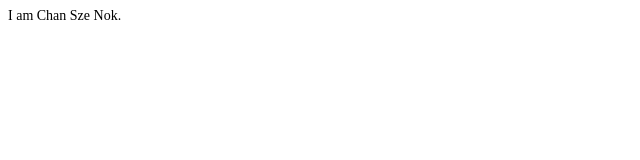
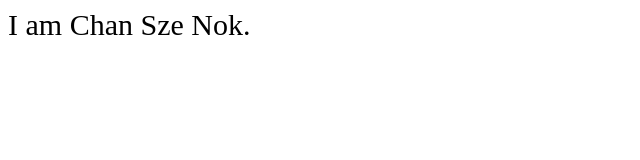
Before and after one commit to roy234258/ELEC3120-HW1, a plain HTML site: page index.html in a window 1280 px wide. Shown: the whole page, without its empty margins (0-640 px from the left). Drawn offline with Linux system fonts and the light colour scheme.

Commit message:
Update index.html

```diff
--- a/index.html
+++ b/index.html
@@ -2,7 +2,7 @@
   <head>
     <title> ELEC3120 </title>
     <style>
-      body { font-size: 14px;
+      body { font-size: 30px;
            }
     </style>
   </head>
```
